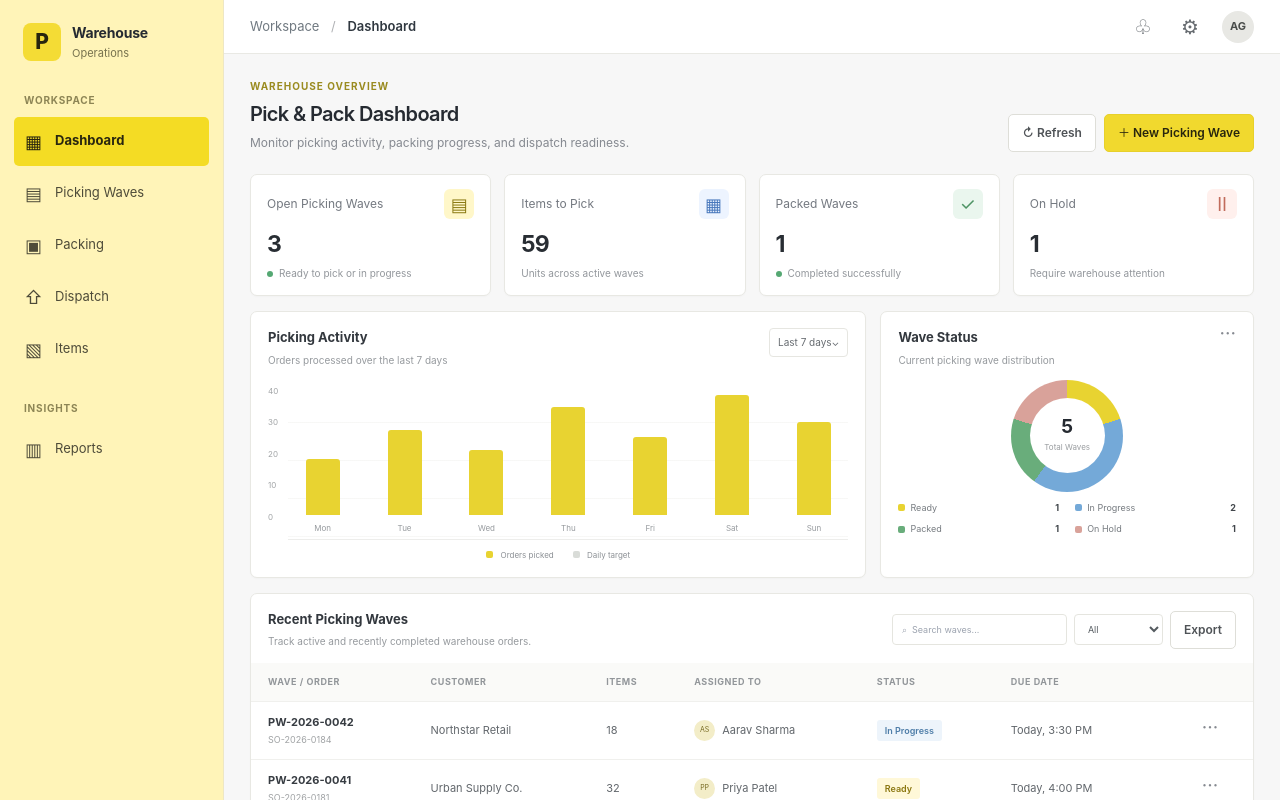
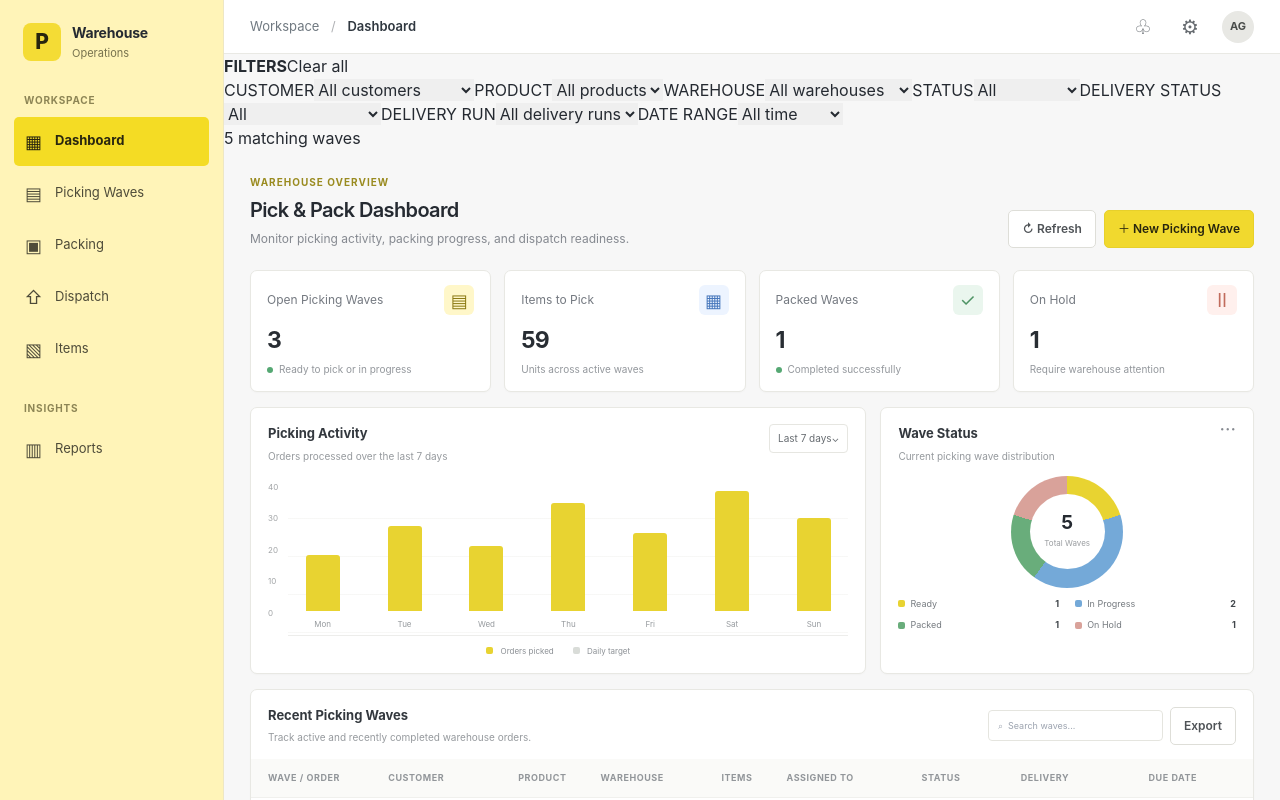
Before and after one commit to Athrv-D/PICK_PACK, a Vue app in the folder frontend/: page / in a window 1280 px wide. Shown: the top 800 px of the page. Built offline with nearby package versions, Linux system fonts and the light colour scheme.

Commit message:
Add ERPNext-style dashboard filters for customer, product and delivery

```diff
--- a/frontend/src/pages/PickPack.vue
+++ b/frontend/src/pages/PickPack.vue
@@ -1,10 +1,7 @@
 <template>
   <div class="pp-shell">
     <aside class="pp-sidebar">
-      <div class="pp-brand">
-        <div class="pp-brand-mark">P</div>
-        <div><strong>Warehouse</strong><small>Operations</small></div>
-      </div>
+      <div class="pp-brand"><div class="pp-brand-mark">P</div><div><strong>Warehouse</strong><small>Operations</small></div></div>
       <div class="pp-workspace-label">WORKSPACE</div>
       <nav class="pp-nav">
         <button class="pp-nav-item active"><span class="pp-nav-icon">▦</span> Dashboard</button>
@@ -14,81 +11,78 @@
         <button class="pp-nav-item" @click="activeView='Items'"><span class="pp-nav-icon">▧</span> Items</button>
       </nav>
       <div class="pp-workspace-label pp-tools-label">INSIGHTS</div>
-      <nav class="pp-nav">
-        <button class="pp-nav-item" @click="activeView='Reports'"><span class="pp-nav-icon">▥</span> Reports</button>
-      </nav>
+      <nav class="pp-nav"><button class="pp-nav-item" @click="activeView='Reports'"><span class="pp-nav-icon">▥</span> Reports</button></nav>
       <div class="pp-sidebar-bottom">
-        <div class="pp-help"> <span>?</span><div><strong>Need help?</strong><small>View warehouse guide</small></div></div>
+        <div class="pp-help"><span>?</span><div><strong>Need help?</strong><small>View warehouse guide</small></div></div>
         <div class="pp-user"><div class="pp-avatar">AG</div><div><strong>Atharv Gupta</strong><small>Warehouse Manager</small></div><span class="pp-dots">···</span></div>
       </div>
     </aside>
 
     <main class="pp-main">
-      <header class="pp-topbar">
-        <div class="pp-breadcrumb">Workspace <span>/</span> <strong>Dashboard</strong></div>
-        <div class="pp-top-actions"><button class="pp-icon-button" title="Notifications">♧</button><button class="pp-icon-button" title="Settings">⚙</button><div class="pp-top-avatar">AG</div></div>
-      </header>
+      <header class="pp-topbar"><div class="pp-breadcrumb">Workspace <span>/</span> <strong>Dashboard</strong></div><div class="pp-top-actions"><button class="pp-icon-button" title="Notifications">♧</button><button class="pp-icon-button" title="Settings">⚙</button><div class="pp-top-avatar">AG</div></div></header>
+      <div class="pp-content-layout">
+        <aside class="pp-filter-sidebar">
+          <div class="pp-filter-heading"><strong>FILTERS</strong><button @click="clearFilters">Clear all</button></div>
+          <label class="pp-filter-field"><span>CUSTOMER</span><select v-model="filters.customer"><option value="">All customers</option><option v-for="value in filterOptions.customers" :key="value">{{value}}</option></select></label>
+          <label class="pp-filter-field"><span>PRODUCT</span><select v-model="filters.product"><option value="">All products</option><option v-for="value in filterOptions.products" :key="value">{{value}}</option></select></label>
+          <label class="pp-filter-field"><span>WAREHOUSE</span><select v-model="filters.warehouse"><option value="">All warehouses</option><option v-for="value in filterOptions.warehouses" :key="value">{{value}}</option></select></label>
+          <label class="pp-filter-field"><span>STATUS</span><select v-model="filters.status"><option value="">All</option><option>Ready</option><option>In Progress</option><option>Packed</option><option>On Hold</option></select></label>
+          <label class="pp-filter-field"><span>DELIVERY STATUS</span><select v-model="filters.deliveryStatus"><option value="">All</option><option>Pending</option><option>Partially Delivered</option><option>Delivered</option></select></label>
+          <label class="pp-filter-field"><span>DELIVERY RUN</span><select v-model="filters.deliveryRun"><option value="">All delivery runs</option><option v-for="value in filterOptions.deliveryRuns" :key="value">{{value}}</option></select></label>
+          <label class="pp-filter-field"><span>DATE RANGE</span><select v-model="filters.dateRange"><option value="">All time</option><option>Today</option><option>This week</option><option>This month</option></select></label>
+          <div class="pp-filter-count">{{filteredRows.length}} matching waves</div>
+        </aside>
 
         <div class="pp-content">
-        <section class="pp-page-heading">
-          <div><div class="pp-eyebrow">WAREHOUSE OVERVIEW</div><h1>Pick &amp; Pack Dashboard</h1><p>Monitor picking activity, packing progress, and dispatch readiness.</p></div>
-          <div class="pp-heading-actions"><button class="pp-button pp-button-light" @click="refreshDashboard">↻ <span>Refresh</span></button><button class="pp-button pp-button-yellow" @click="notice='New picking wave creation will be connected to ERPNext in the next phase.'">＋ New Picking Wave</button></div>
-        </section>
-
+          <section class="pp-page-heading"><div><div class="pp-eyebrow">WAREHOUSE OVERVIEW</div><h1>Pick &amp; Pack Dashboard</h1><p>Monitor picking activity, packing progress, and dispatch readiness.</p></div><div class="pp-heading-actions"><button class="pp-button pp-button-light" @click="refreshDashboard">↻ <span>Refresh</span></button><button class="pp-button pp-button-yellow" @click="notice='New picking wave creation will be connected to Frappe in the next phase.'">＋ New Picking Wave</button></div></section>
           <section class="pp-kpis">
             <article class="pp-kpi-card"><div class="pp-kpi-top"><span>Open Picking Waves</span><span class="pp-kpi-icon yellow">▤</span></div><div class="pp-kpi-value">{{ openWaves }}</div><div class="pp-kpi-foot"><span class="pp-dot green"></span> Ready to pick or in progress</div></article>
             <article class="pp-kpi-card"><div class="pp-kpi-top"><span>Items to Pick</span><span class="pp-kpi-icon blue">▦</span></div><div class="pp-kpi-value">{{ itemsToPick }}</div><div class="pp-kpi-foot">Units across active waves</div></article>
             <article class="pp-kpi-card"><div class="pp-kpi-top"><span>Packed Waves</span><span class="pp-kpi-icon green">✓</span></div><div class="pp-kpi-value">{{ packedWaves }}</div><div class="pp-kpi-foot"><span class="pp-dot green"></span> Completed successfully</div></article>
             <article class="pp-kpi-card"><div class="pp-kpi-top"><span>On Hold</span><span class="pp-kpi-icon red">Ⅱ</span></div><div class="pp-kpi-value">{{ onHold }}</div><div class="pp-kpi-foot">Require warehouse attention</div></article>
           </section>
-
           <section class="pp-analytics-grid">
-          <article class="pp-panel pp-chart-panel">
-            <div class="pp-panel-heading"><div><h2>Picking Activity</h2><p>Orders processed over the last 7 days</p></div><button class="pp-select">Last 7 days⌄</button></div>
-            <div class="pp-chart">
-              <div class="pp-y-labels"><span>40</span><span>30</span><span>20</span><span>10</span><span>0</span></div>
-              <div class="pp-bars">
-                <div v-for="(bar,index) in activity" :key="bar.day" class="pp-bar-group"><div class="pp-bar-track"><div class="pp-bar" :style="{height:bar.value+'%'}"></div></div><span>{{bar.day}}</span></div>
+            <article class="pp-panel pp-chart-panel"><div class="pp-panel-heading"><div><h2>Picking Activity</h2><p>Orders processed over the last 7 days</p></div><button class="pp-select">Last 7 days⌄</button></div><div class="pp-chart"><div class="pp-y-labels"><span>40</span><span>30</span><span>20</span><span>10</span><span>0</span></div><div class="pp-bars"><div v-for="bar in activity" :key="bar.day" class="pp-bar-group"><div class="pp-bar-track"><div class="pp-bar" :style="{height:bar.value+'%'}"></div></div><span>{{bar.day}}</span></div></div></div><div class="pp-chart-legend"><span><i class="legend-yellow"></i> Orders picked</span><span><i class="legend-gray"></i> Daily target</span></div></article>
+            <article class="pp-panel pp-status-panel"><div class="pp-panel-heading"><div><h2>Wave Status</h2><p>Current picking wave distribution</p></div><button class="pp-more">···</button></div><div class="pp-donut-wrap"><div class="pp-donut"><div class="pp-donut-center"><strong>{{ rows.length }}</strong><small>Total Waves</small></div></div></div><div class="pp-status-legend"><div><span><i class="status-ready"></i> Ready</span><strong>{{ countStatus('Ready') }}</strong></div><div><span><i class="status-progress"></i> In Progress</span><strong>{{ countStatus('In Progress') }}</strong></div><div><span><i class="status-packed"></i> Packed</span><strong>{{ countStatus('Packed') }}</strong></div><div><span><i class="status-hold"></i> On Hold</span><strong>{{ countStatus('On Hold') }}</strong></div></div></article>
+          </section>
+          <section class="pp-panel pp-table-panel"><div class="pp-panel-heading pp-table-heading"><div><h2>Recent Picking Waves</h2><p>Track active and recently completed warehouse orders.</p></div><div class="pp-table-actions"><input v-model="search" type="search" placeholder="⌕  Search waves..." /><button class="pp-button pp-button-light" @click="exportCsv">Export</button></div></div><div class="pp-table-scroll"><table class="pp-table"><thead><tr><th>WAVE / ORDER</th><th>CUSTOMER</th><th>PRODUCT</th><th>WAREHOUSE</th><th>ITEMS</th><th>ASSIGNED TO</th><th>STATUS</th><th>DELIVERY</th><th>DUE DATE</th></tr></thead><tbody><tr v-for="row in filteredRows" :key="row.id"><td><strong>{{row.wave}}</strong><small>{{row.order}}</small></td><td>{{row.customer}}</td><td>{{row.product}}</td><td>{{row.warehouse}}</td><td>{{row.items}}</td><td><span class="pp-assignee"><i>{{ initials(row.assignee) }}</i>{{row.assignee}}</span></td><td><span class="pp-status-pill" :class="statusClass(row.status)">{{row.status}}</span></td><td>{{row.deliveryStatus}}</td><td>{{row.due}}</td></tr><tr v-if="!filteredRows.length"><td colspan="9" class="pp-empty">No picking waves match your filters.</td></tr></tbody></table></div><div class="pp-table-footer"><span>Showing {{filteredRows.length}} of {{rows.length}} records</span><button @click="notice='All picking waves view will be available when ERPNext data is connected.'">View all waves →</button></div></section>
+          <p v-if="notice" class="pp-notice" role="status">{{notice}}</p><footer class="pp-footer">Pick &amp; Pack <span>·</span> Warehouse Operations</footer>
         </div>
-            </div>
-            <div class="pp-chart-legend"><span><i class="legend-yellow"></i> Orders picked</span><span><i class="legend-gray"></i> Daily target</span></div>
-          </article>
-          <article class="pp-panel pp-status-panel">
-            <div class="pp-panel-heading"><div><h2>Wave Status</h2><p>Current picking wave distribution</p></div><button class="pp-more">···</button></div>
-            <div class="pp-donut-wrap"><div class="pp-donut"><div class="pp-donut-center"><strong>{{ rows.length }}</strong><small>Total Waves</small></div></div></div>
-            <div class="pp-status-legend"><div><span><i class="status-ready"></i> Ready</span><strong>{{ countStatus('Ready') }}</strong></div><div><span><i class="status-progress"></i> In Progress</span><strong>{{ countStatus('In Progress') }}</strong></div><div><span><i class="status-packed"></i> Packed</span><strong>{{ countStatus('Packed') }}</strong></div><div><span><i class="status-hold"></i> On Hold</span><strong>{{ countStatus('On Hold') }}</strong></div></div>
-          </article>
-        </section>
-
-        <section class="pp-panel pp-table-panel">
-          <div class="pp-panel-heading pp-table-heading"><div><h2>Recent Picking Waves</h2><p>Track active and recently completed warehouse orders.</p></div><div class="pp-table-actions"><input v-model="search" type="search" placeholder="⌕  Search waves..." /><select v-model="status"><option>All</option><option>Ready</option><option>In Progress</option><option>Packed</option><option>On Hold</option></select><button class="pp-button pp-button-light" @click="exportCsv">Export</button></div></div>
-          <div class="pp-table-scroll"><table class="pp-table"><thead><tr><th>WAVE / ORDER</th><th>CUSTOMER</th><th>ITEMS</th><th>ASSIGNED TO</th><th>STATUS</th><th>DUE DATE</th><th></th></tr></thead><tbody><tr v-for="row in filteredRows" :key="row.id"><td><strong>{{row.wave}}</strong><small>{{row.order}}</small></td><td>{{row.customer}}</td><td>{{row.items}}</td><td><span class="pp-assignee"><i>{{ initials(row.assignee) }}</i>{{row.assignee}}</span></td><td><span class="pp-status-pill" :class="statusClass(row.status)">{{row.status}}</span></td><td>{{row.due}}</td><td><button class="pp-row-more">···</button></td></tr><tr v-if="!filteredRows.length"><td colspan="7" class="pp-empty">No picking waves match your filters.</td></tr></tbody></table></div>
-          <div class="pp-table-footer"><span>Showing {{filteredRows.length}} of {{rows.length}} records</span><button @click="notice='All picking waves view will be available when ERPNext data is connected.'">View all waves →</button></div>
-        </section>
-        <p v-if="notice" class="pp-notice" role="status">{{notice}}</p>
-        <footer class="pp-footer">Pick &amp; Pack <span>·</span> Warehouse Operations</footer>
       </div>
     </main>
   </div>
 </template>
 
 <script setup>
-import { computed, ref } from "vue";
+import { computed, reactive, ref } from "vue";
 
 const search = ref("");
-const status = ref("All");
 const notice = ref("");
+const filters = reactive({ customer:"", product:"", warehouse:"", status:"", deliveryStatus:"", deliveryRun:"", dateRange:"" });
 const rows = ref([
-  {id:1,wave:"PW-2026-0042",order:"SO-2026-0184",customer:"Northstar Retail",items:18,assignee:"Aarav Sharma",status:"In Progress",due:"Today, 3:30 PM"},
-  {id:2,wave:"PW-2026-0041",order:"SO-2026-0181",customer:"Urban Supply Co.",items:32,assignee:"Priya Patel",status:"Ready",due:"Today, 4:00 PM"},
-  {id:3,wave:"PW-2026-0040",order:"SO-2026-0178",customer:"Meridian Stores",items:12,assignee:"Kabir Singh",status:"Packed",due:"Today, 2:45 PM"},
-  {id:4,wave:"PW-2026-0039",order:"SO-2026-0172",customer:"Apex Components",items:24,assignee:"Unassigned",status:"On Hold",due:"Tomorrow, 10:00 AM"},
-  {id:5,wave:"PW-2026-0038",order:"SO-2026-0169",customer:"Northstar Retail",items:9,assignee:"Aarav Sharma",status:"In Progress",due:"Tomorrow, 11:30 AM"}
+  {id:1,wave:"PW-2026-0042",order:"SO-2026-0184",customer:"Northstar Retail",product:"AB1770",warehouse:"Main Warehouse",items:18,assignee:"Aarav Sharma",status:"In Progress",deliveryStatus:"Pending",deliveryRun:"RUN-004",due:"Today, 3:30 PM",dateRange:"Today"},
+  {id:2,wave:"PW-2026-0041",order:"SO-2026-0181",customer:"Urban Supply Co.",product:"AB1420",warehouse:"Finished Goods",items:32,assignee:"Priya Patel",status:"Ready",deliveryStatus:"Pending",deliveryRun:"RUN-004",due:"Today, 4:00 PM",dateRange:"Today"},
+  {id:3,wave:"PW-2026-0040",order:"SO-2026-0178",customer:"Meridian Stores",product:"AB1505",warehouse:"Main Warehouse",items:12,assignee:"Kabir Singh",status:"Packed",deliveryStatus:"Partially Delivered",deliveryRun:"RUN-003",due:"Today, 2:45 PM",dateRange:"Today"},
+  {id:4,wave:"PW-2026-0039",order:"SO-2026-0172",customer:"Apex Components",product:"AB1770",warehouse:"Raw Materials",items:24,assignee:"Unassigned",status:"On Hold",deliveryStatus:"Pending",deliveryRun:"RUN-005",due:"Tomorrow, 10:00 AM",dateRange:"This week"},
+  {id:5,wave:"PW-2026-0038",order:"SO-2026-0169",customer:"Northstar Retail",product:"AB1420",warehouse:"Finished Goods",items:9,assignee:"Aarav Sharma",status:"In Progress",deliveryStatus:"Delivered",deliveryRun:"RUN-002",due:"Tomorrow, 11:30 AM",dateRange:"This week"}
 ]);
 const activity = [{day:"Mon",value:45},{day:"Tue",value:68},{day:"Wed",value:52},{day:"Thu",value:86},{day:"Fri",value:62},{day:"Sat",value:96},{day:"Sun",value:74}];
+const filterOptions = {
+  customers:[...new Set(rows.value.map(r=>r.customer))],
+  products:[...new Set(rows.value.map(r=>r.product))],
+  warehouses:[...new Set(rows.value.map(r=>r.warehouse))],
+  deliveryRuns:[...new Set(rows.value.map(r=>r.deliveryRun))]
+};
 const filteredRows = computed(() => rows.value.filter(row => {
   const query = search.value.trim().toLowerCase();
-  return (!query || [row.wave,row.order,row.customer,row.assignee].some(value => value.toLowerCase().includes(query))) && (status.value === "All" || row.status === status.value);
+  return (!query || [row.wave,row.order,row.customer,row.assignee,row.product].some(value => value.toLowerCase().includes(query)))
+    && (!filters.customer || row.customer===filters.customer)
+    && (!filters.product || row.product===filters.product)
+    && (!filters.warehouse || row.warehouse===filters.warehouse)
+    && (!filters.status || row.status===filters.status)
+    && (!filters.deliveryStatus || row.deliveryStatus===filters.deliveryStatus)
+    && (!filters.deliveryRun || row.deliveryRun===filters.deliveryRun)
+    && (!filters.dateRange || row.dateRange===filters.dateRange);
 }));
 const openWaves = computed(() => rows.value.filter(row => ["Ready","In Progress"].includes(row.status)).length);
 const itemsToPick = computed(() => rows.value.filter(row => ["Ready","In Progress"].includes(row.status)).reduce((sum,row) => sum + row.items,0));
@@ -97,11 +91,12 @@ const onHold = computed(() => countStatus("On Hold"));
 function countStatus(value) { return rows.value.filter(row => row.status === value).length; }
 function initials(name) { return name.split(" ").map(part => part[0]).join("").slice(0,2).toUpperCase(); }
 function statusClass(value) { return {"Ready":"ready","In Progress":"progress","Packed":"packed","On Hold":"hold"}[value] || ""; }
+function clearFilters() { Object.keys(filters).forEach(key => filters[key]=""); search.value=""; }
 function refreshDashboard() { notice.value = "Dashboard refreshed."; }
 function exportCsv() {
-  const headers = ["Wave","Order","Customer","Items","Assigned to","Status","Due"];
-  const data = filteredRows.value.map(row => [row.wave,row.order,row.customer,row.items,row.assignee,row.status,row.due]);
-  const csv = [headers,...data].map(line => line.map(value => '"' + String(value).replaceAll('"','""') + '"').join(",")).join("\n");
+  const headers = ["Wave","Order","Customer","Product","Warehouse","Items","Assigned to","Status","Delivery Status","Delivery Run","Due"];
+  const data = filteredRows.value.map(row => [row.wave,row.order,row.customer,row.product,row.warehouse,row.items,row.assignee,row.status,row.deliveryStatus,row.deliveryRun,row.due]);
+  const csv = [headers,...data].map(line => line.map(value => '"' + String(value).replaceAll('"','""') + '"').join(",")).join("\\n");
   const url = URL.createObjectURL(new Blob([csv],{type:"text/csv;charset=utf-8;"}));
   const anchor = document.createElement("a"); anchor.href = url; anchor.download = "pick-pack-waves.csv"; anchor.click(); URL.revokeObjectURL(url);
 }
```
Lines whose indentation alone changed are shown as unchanged.
